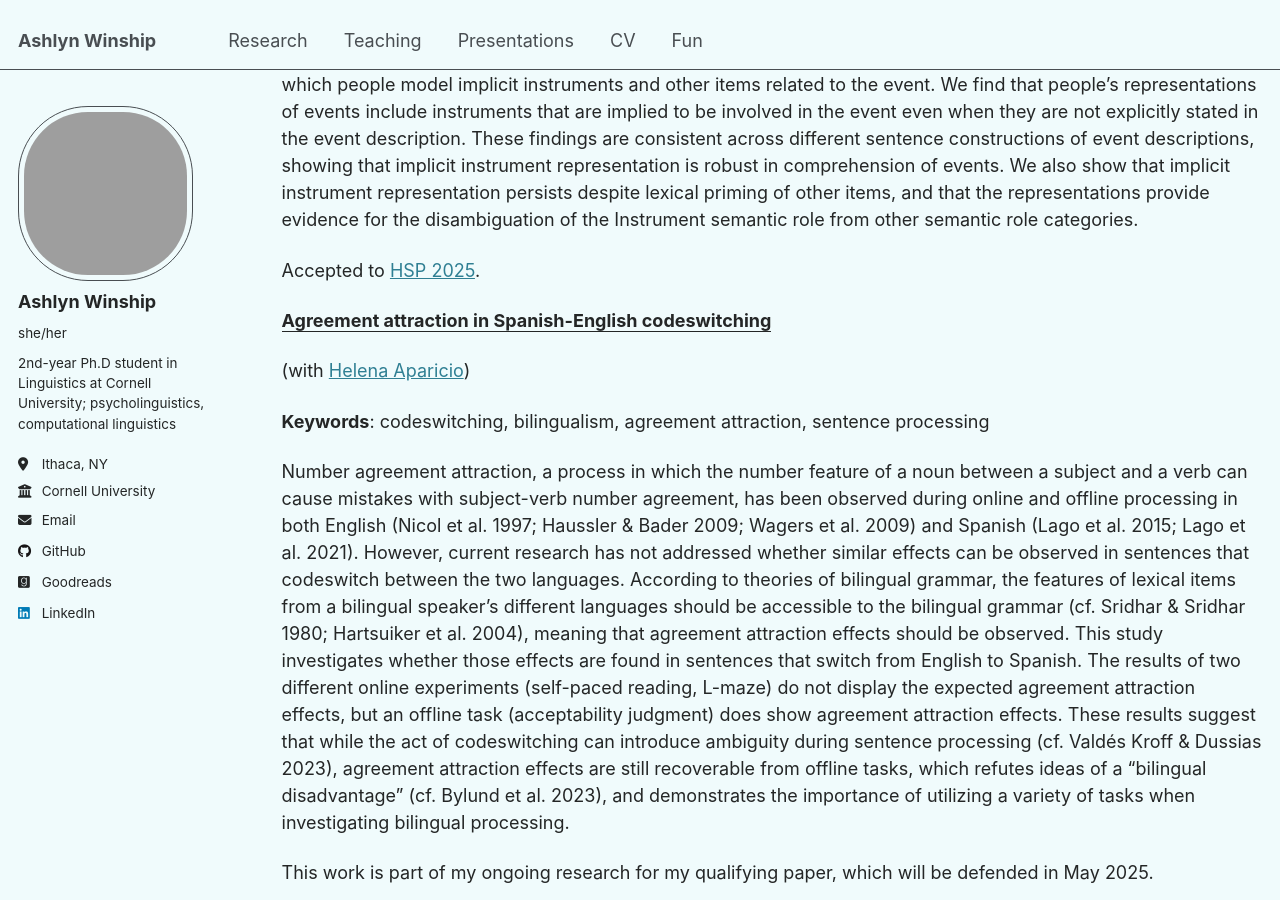
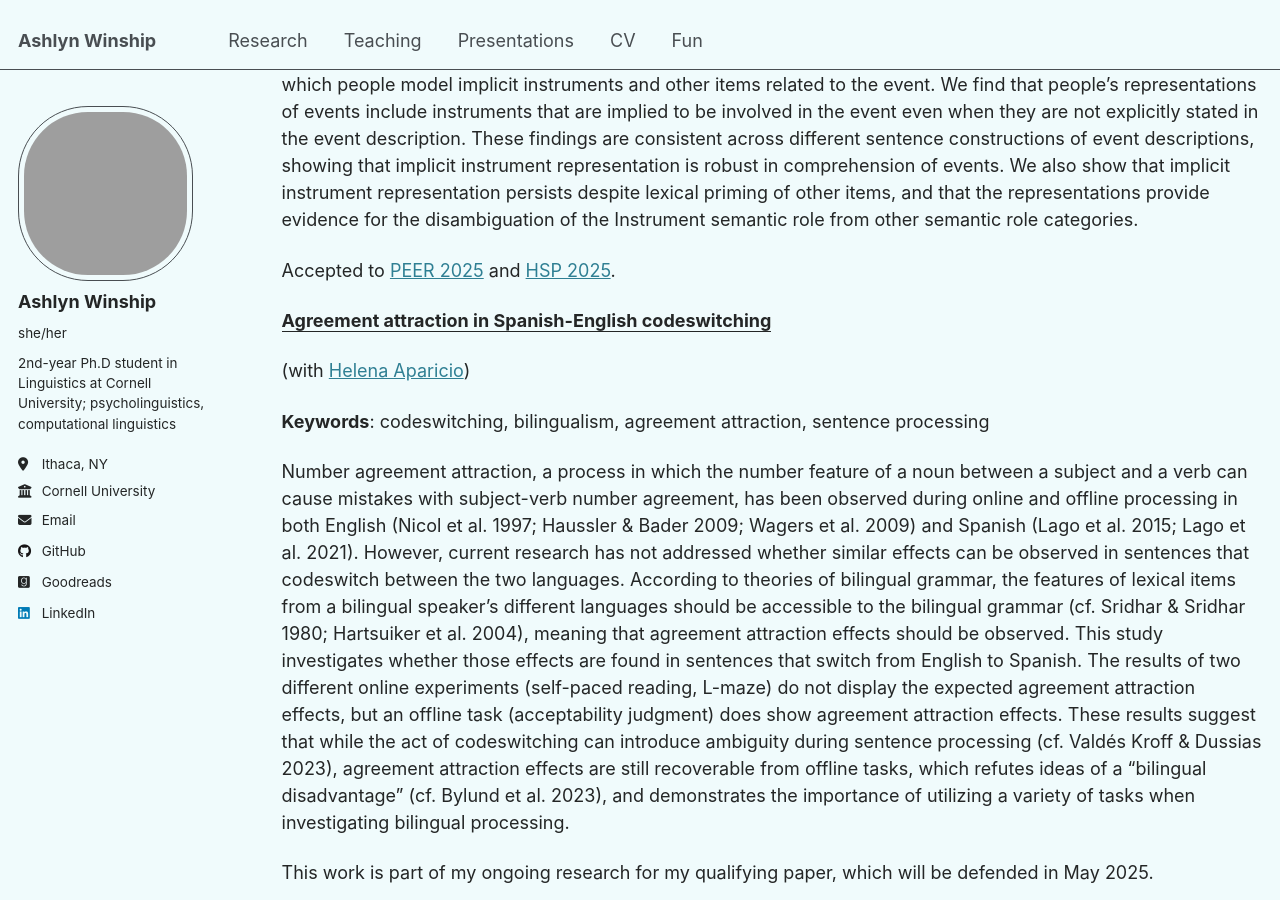
Before and after one commit to ashlynwinship/ashlynwinship.github.io, a Jekyll site: the page built from _pages/research.md, in a window 1280 px wide and 900 px high, scrolled down 361 px. Built offline with Jekyll 4.4.1, drawn with Linux system fonts in a browser that asks for light colours; grey boxes are pictures that could not be loaded.

Commit message:
Update research.md

```diff
--- a/_pages/research.md
+++ b/_pages/research.md
@@ -14,7 +14,7 @@ author_profile: true
 
 Models of events represent the interactions of the entities involved. In the event “The chef chopped an onion,” a chef and an onion are explicitly involved, and the event results in a chopped onion. However, it is also implied that an instrument, e.g., a knife, must interact with the chef and the onion. In this study, we investigate the extent to which people model implicit instruments and other items related to the event. We find that people’s representations of events include instruments that are implied to be involved in the event even when they are not explicitly stated in the event description. These findings are consistent across different sentence constructions of event descriptions, showing that implicit instrument representation is robust in comprehension of events. We also show that implicit instrument representation persists despite lexical priming of other items, and that the representations provide evidence for the disambiguation of the Instrument semantic role from other semantic role categories.
 
-Accepted to <a target="_blank" rel="noopener" href = "https://hsp2025.github.io/">HSP 2025</a>.
+Accepted to <a target="_blank" rel="noopener" href = "https://peer-workshop.github.io/">PEER 2025</a> and <a target="_blank" rel="noopener" href = "https://hsp2025.github.io/">HSP 2025</a>.
 
 <b><ins>Agreement attraction in Spanish-English codeswitching</ins></b>
 
```
